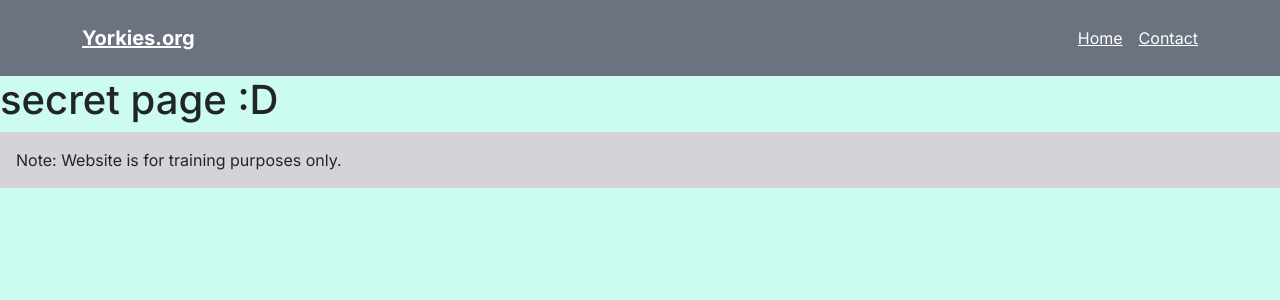
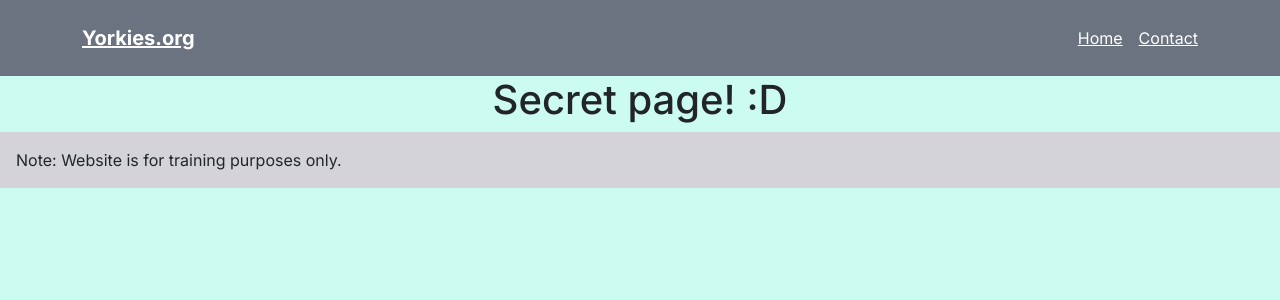
Before and after one commit to Bruce-Morales/nextjs-training, a Next.js app: page /secret in a window 1280 px wide. Shown: the top 300 px of the page. Built offline with nearby package versions, Linux system fonts and the light colour scheme.

Commit message:
secret page and broken chatgpt

```diff
--- a/src/app/secret/page.js
+++ b/src/app/secret/page.js
@@ -2,6 +2,6 @@
 export default function Page() {
     return (
 
-        <h1>secret page :D</h1>
+        <h1 className="text-center p-auto">Secret page! :D</h1>
     )
 }
```
